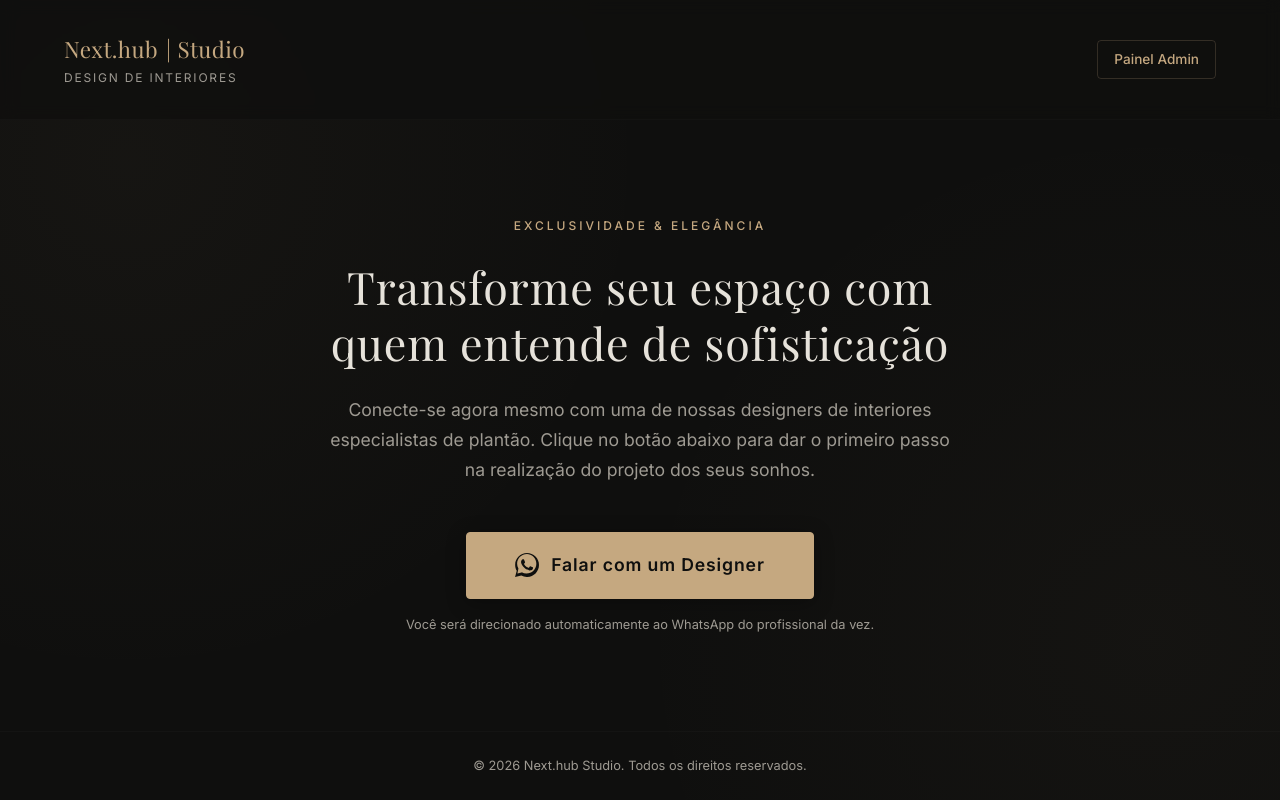
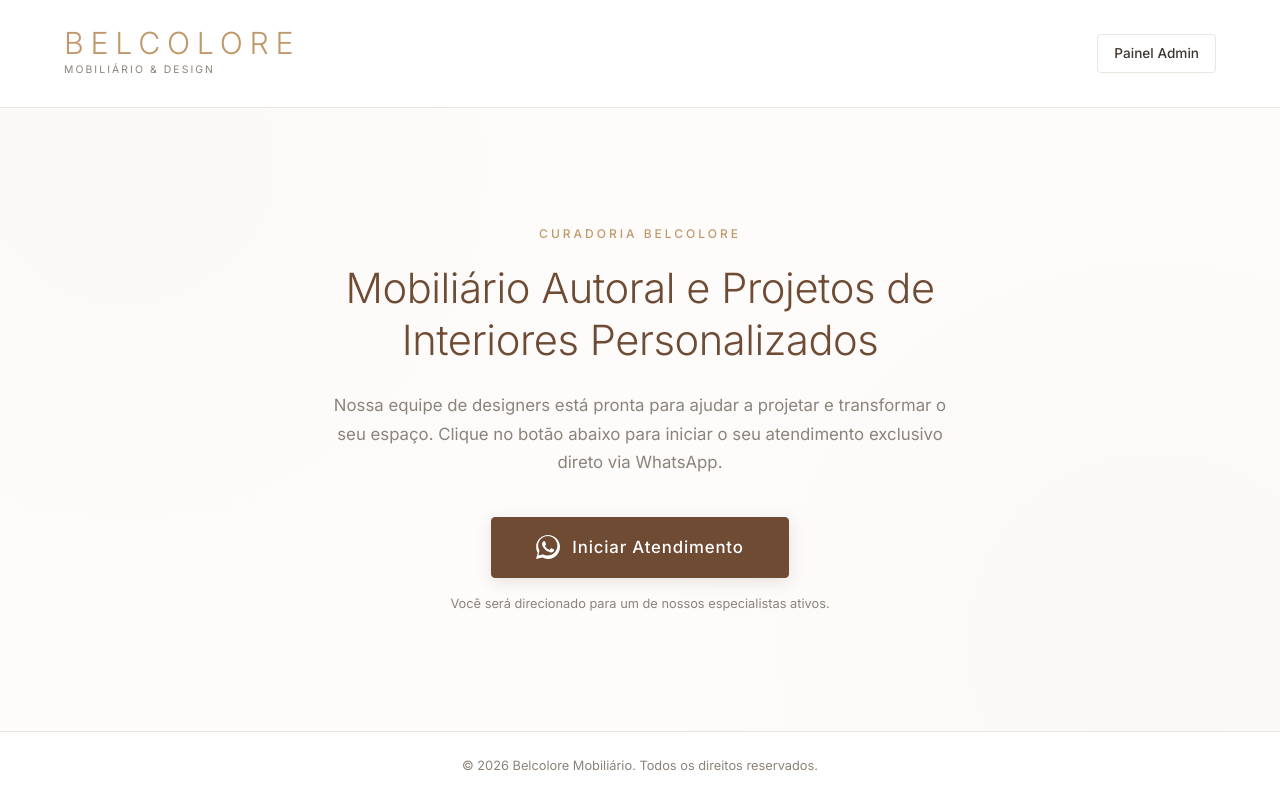
Before and after one commit to Guidemetrioo/designer-interior-gabi, a Next.js app: page / in a window 1280 px wide. Built offline with nearby package versions, Linux system fonts and the light colour scheme; a web font is replaced by a local one.

Commit message:
design: adapt system visual identity and logo to match Belcolore branding

```diff
--- a/src/app/admin/page.tsx
+++ b/src/app/admin/page.tsx
@@ -286,10 +286,8 @@ export default function Dashboard() {
       <header>
         <div className="container header-content">
           <div className="logo-group">
-            <h1 className="logo-title">
-              Next.hub <span>| Atendimento</span>
-            </h1>
-            <p className="logo-subtitle">Painel de Controle</p>
+            <h1 className="logo-title">BELCOLORE</h1>
+            <p className="logo-subtitle">Painel de Controle | Fila de Atendimento</p>
           </div>
           <div>
             <button className="btn-primary" onClick={handleOpenCreateModal}>
--- a/src/app/globals.css
+++ b/src/app/globals.css
@@ -1,27 +1,33 @@
-/* Design System - Next.hub Whatsapp Lead Distributor */
-/* Estética Premium para Design de Interiores: Tons Terrosos, Dourado Bronze, Grafite */
+/* Design System - Belcolore Whatsapp Lead Distributor */
+/* Estética Premium baseada no site oficial: Tons Creme/Areia, Marrom Terra, Dourado Bronze */
 
 :root {
-  /* Cores */
-  --color-bg: #0f0f0e;
-  --color-bg-offset: #171715;
-  --color-card: #1c1c1a;
-  --color-card-hover: #222220;
+  /* Paleta de Cores Belcolore */
+  --color-bg: #fdfcfb; /* Fundo Creme Areia bem claro */
+  --color-bg-offset: #f7f4ef; /* Offset Areia */
+  --color-card: #ffffff; /* Card branco puro */
+  --color-card-hover: #faf9f6;
 
-  --color-primary: #c5a880; /* Dourado Bronze */
-  --color-primary-hover: #b3956d;
-  --color-primary-light: rgba(197, 168, 128, 0.1);
-  --color-primary-border: rgba(197, 168, 128, 0.2);
+  --color-primary: #c0996b; /* Dourado Bronze da marca BELCOLORE */
+  --color-primary-hover: #a98357;
+  --color-primary-light: rgba(192, 153, 107, 0.08);
+  --color-primary-border: rgba(192, 153, 107, 0.2);
 
-  --color-text: #e6e2da; /* Creme Soft */
-  --color-text-muted: #9e9a92; /* Cinza Quente */
-  --color-text-dark: #0f0f0e;
+  --color-accent-brown: #6f4b34; /* Marrom Terra/Chocolate (Destaques e Botões) */
+  --color-accent-brown-hover: #593c2a;
+  --color-accent-brown-light: rgba(111, 75, 52, 0.05);
 
-  --color-success: #8dae84; /* Moss Green */
-  --color-success-bg: rgba(141, 174, 132, 0.1);
-  --color-error: #cb8484; /* Terracotta */
-  --color-error-bg: rgba(203, 132, 132, 0.1);
-  --color-info: #84a2cb;
+  --color-text: #3c3530; /* Marrom bem escuro/Grafite quente para máxima legibilidade */
+  --color-text-muted: #8c837a; /* Cinza Quente */
+  --color-text-dark: #ffffff; /* Texto sobre botões escuros */
+
+  --color-success: #7da074; /* Verde Oliva suave para status ativo */
+  --color-success-bg: rgba(125, 160, 116, 0.1);
+  --color-error: #c67a7a; /* Terracotta para erros/exclusões */
+  --color-error-bg: rgba(198, 122, 122, 0.1);
+  --color-info: #7aa0c6;
+
+  --border-color: #eae5df; /* Linha de borda sutil no tom areia */
 
   --border-radius-sm: 4px;
   --border-radius-md: 8px;
@@ -53,7 +59,6 @@ body {
 }
 
 h1, h2, h3, h4, h5, h6 {
-  font-family: var(--font-serif);
   font-weight: 300;
   letter-spacing: 0.02em;
   color: var(--color-text);
@@ -84,11 +89,11 @@ button {
   padding: 0 24px;
 }
 
-/* Header style */
+/* Header style - Idêntico ao site */
 header {
-  border-bottom: 1px solid rgba(255, 255, 255, 0.05);
-  padding: 24px 0;
-  background-color: rgba(15, 15, 14, 0.8);
+  border-bottom: 1px solid var(--border-color);
+  padding: 28px 0;
+  background-color: rgba(253, 252, 251, 0.9);
   backdrop-filter: blur(8px);
   position: sticky;
   top: 0;
@@ -107,39 +112,38 @@ header {
 }
 
 .logo-title {
-  font-size: 1.6rem;
-  color: var(--color-primary);
-  display: flex;
-  align-items: center;
-  gap: 8px;
-}
-
-.logo-title span {
+  font-family: var(--font-sans);
   font-weight: 300;
+  font-size: 1.9rem;
+  letter-spacing: 0.22em;
+  color: var(--color-primary); /* Dourado Bronze */
+  text-transform: uppercase;
+  line-height: 1;
 }
 
 .logo-subtitle {
-  font-size: 0.75rem;
+  font-size: 0.65rem;
   text-transform: uppercase;
-  letter-spacing: 0.15em;
+  letter-spacing: 0.2em;
   color: var(--color-text-muted);
+  margin-top: 4px;
 }
 
 /* Hero Section */
 .hero {
-  padding: 40px 0 24px 0;
+  padding: 48px 0 24px 0;
 }
 
 .hero-card {
-  background: linear-gradient(135deg, var(--color-bg-offset), var(--color-card));
-  border: 1px solid var(--color-primary-border);
-  border-radius: var(--border-radius-lg);
-  padding: 32px;
+  background: linear-gradient(135deg, var(--color-bg-offset), #ffffff);
+  border: 1px solid var(--border-color);
+  border-radius: var(--border-radius-md);
+  padding: 36px;
   display: flex;
   justify-content: space-between;
   align-items: center;
   gap: 32px;
-  box-shadow: 0 10px 40px rgba(0, 0, 0, 0.3);
+  box-shadow: 0 4px 20px rgba(111, 75, 52, 0.03);
 }
 
 @media (max-width: 768px) {
@@ -151,16 +155,18 @@ header {
 }
 
 .hero-text h2 {
+  font-family: var(--font-sans);
   font-size: 2.2rem;
-  margin-bottom: 8px;
-  background: linear-gradient(to right, #ffffff, var(--color-primary));
-  -webkit-background-clip: text;
-  -webkit-text-fill-color: transparent;
+  font-weight: 300;
+  margin-bottom: 12px;
+  color: var(--color-accent-brown); /* Marrom terroso */
+  letter-spacing: -0.01em;
 }
 
 .hero-text p {
   color: var(--color-text-muted);
   max-width: 600px;
+  font-size: 0.95rem;
 }
 
 .hero-action {
@@ -172,7 +178,7 @@ header {
 
 /* Buttons */
 .btn-primary {
-  background-color: var(--color-primary);
+  background-color: var(--color-accent-brown);
   color: var(--color-text-dark);
   padding: 12px 24px;
   font-weight: 500;
@@ -182,17 +188,19 @@ header {
   justify-content: center;
   gap: 8px;
   transition: var(--transition-smooth);
+  border: 1px solid var(--color-accent-brown);
 }
 
 .btn-primary:hover {
-  background-color: var(--color-primary-hover);
+  background-color: transparent;
+  color: var(--color-accent-brown);
   transform: translateY(-1px);
 }
 
 .btn-secondary {
-  border: 1px solid var(--color-primary-border);
+  border: 1px solid var(--border-color);
   background-color: transparent;
-  color: var(--color-primary);
+  color: var(--color-text);
   padding: 12px 24px;
   font-weight: 500;
   border-radius: var(--border-radius-sm);
@@ -204,13 +212,13 @@ header {
 }
 
 .btn-secondary:hover {
-  background-color: var(--color-primary-light);
-  border-color: var(--color-primary);
+  background-color: var(--color-bg-offset);
+  border-color: var(--color-text-muted);
 }
 
 .btn-danger {
   background-color: var(--color-error-bg);
-  border: 1px solid rgba(203, 132, 132, 0.3);
+  border: 1px solid rgba(198, 122, 122, 0.3);
   color: var(--color-error);
   padding: 8px 16px;
   font-size: 0.875rem;
@@ -220,15 +228,15 @@ header {
 
 .btn-danger:hover {
   background-color: var(--color-error);
-  color: var(--color-text-dark);
+  color: #ffffff;
   border-color: var(--color-error);
 }
 
 /* Copy Link Widget */
 .link-widget {
-  background-color: rgba(0, 0, 0, 0.2);
-  border: 1px dashed var(--color-primary-border);
-  border-radius: var(--border-radius-md);
+  background-color: var(--color-bg);
+  border: 1px solid var(--border-color);
+  border-radius: var(--border-radius-sm);
   padding: 12px 16px;
   display: flex;
   justify-content: space-between;
@@ -238,7 +246,7 @@ header {
 
 .link-text {
   font-family: monospace;
-  color: var(--color-primary);
+  color: var(--color-accent-brown);
   font-size: 0.85rem;
   overflow: hidden;
   text-overflow: ellipsis;
@@ -250,15 +258,17 @@ header {
   font-size: 0.75rem;
   text-transform: uppercase;
   letter-spacing: 0.05em;
-  background-color: rgba(255, 255, 255, 0.05);
+  background-color: var(--color-bg-offset);
   padding: 4px 8px;
   border-radius: 4px;
+  border: 1px solid var(--border-color);
   transition: var(--transition-smooth);
 }
 
 .btn-copy:hover {
   background-color: var(--color-primary);
-  color: var(--color-text-dark);
+  color: white;
+  border-color: var(--color-primary);
 }
 
 /* Section Header */
@@ -266,13 +276,14 @@ header {
   display: flex;
   justify-content: space-between;
   align-items: center;
-  margin: 32px 0 20px 0;
-  border-bottom: 1px solid rgba(255, 255, 255, 0.05);
+  margin: 40px 0 24px 0;
+  border-bottom: 1px solid var(--border-color);
   padding-bottom: 12px;
 }
 
 .section-header h3 {
   font-size: 1.5rem;
+  color: var(--color-accent-brown);
 }
 
 /* Dashboard Grid */
@@ -286,29 +297,31 @@ header {
 /* Seller Card */
 .seller-card {
   background-color: var(--color-card);
-  border: 1px solid rgba(255, 255, 255, 0.03);
-  border-radius: var(--border-radius-md);
-  padding: 24px;
+  border: 1px solid var(--border-color);
+  border-radius: var(--border-radius-sm);
+  padding: 28px;
   display: flex;
   flex-direction: column;
   gap: 16px;
   position: relative;
   transition: var(--transition-smooth);
+  box-shadow: 0 2px 8px rgba(111, 75, 52, 0.02);
 }
 
 .seller-card:hover {
-  transform: translateY(-4px);
-  border-color: var(--color-primary-border);
-  box-shadow: 0 8px 25px rgba(0, 0, 0, 0.3);
+  transform: translateY(-3px);
+  border-color: var(--color-primary);
+  box-shadow: 0 8px 20px rgba(111, 75, 52, 0.05);
 }
 
 .seller-card.inactive {
-  opacity: 0.6;
+  opacity: 0.55;
+  background-color: var(--color-bg-offset);
 }
 
 .seller-card.next-in-line {
   border-color: var(--color-primary);
-  box-shadow: 0 0 15px rgba(197, 168, 128, 0.15);
+  box-shadow: 0 0 15px rgba(192, 153, 107, 0.12);
 }
 
 .badge-next {
@@ -316,14 +329,14 @@ header {
   top: -10px;
   right: 20px;
   background-color: var(--color-primary);
-  color: var(--color-text-dark);
+  color: white;
   font-size: 0.65rem;
-  font-weight: 700;
+  font-weight: 600;
   text-transform: uppercase;
   letter-spacing: 0.1em;
   padding: 4px 10px;
-  border-radius: 10px;
-  box-shadow: 0 4px 10px rgba(0,0,0,0.3);
+  border-radius: 20px;
+  box-shadow: 0 2px 6px rgba(192,153,107,0.3);
 }
 
 .seller-header {
@@ -333,9 +346,11 @@ header {
 }
 
 .seller-info h4 {
-  font-size: 1.25rem;
+  font-family: var(--font-sans);
+  font-size: 1.3rem;
   font-weight: 400;
-  margin-bottom: 2px;
+  margin-bottom: 4px;
+  color: var(--color-text);
 }
 
 .seller-phone {
@@ -367,7 +382,7 @@ header {
   left: 0;
   right: 0;
   bottom: 0;
-  background-color: #333;
+  background-color: #ddd;
   transition: .3s;
   border-radius: 34px;
 }
@@ -382,6 +397,7 @@ header {
   background-color: white;
   transition: .3s;
   border-radius: 50%;
+  box-shadow: 0 1px 3px rgba(0,0,0,0.1);
 }
 
 input:checked + .slider {
@@ -397,10 +413,10 @@ input:checked + .slider:before {
   display: grid;
   grid-template-columns: 1fr 1fr;
   gap: 12px;
-  background-color: rgba(0, 0, 0, 0.15);
-  padding: 12px;
+  background-color: var(--color-bg-offset);
+  padding: 14px;
   border-radius: var(--border-radius-sm);
-  border: 1px solid rgba(255, 255, 255, 0.02);
+  border: 1px solid var(--border-color);
 }
 
 .stat-box {
@@ -416,9 +432,9 @@ input:checked + .slider:before {
 }
 
 .stat-value {
-  font-size: 1.1rem;
-  font-weight: 600;
-  color: var(--color-primary);
+  font-size: 1.15rem;
+  font-weight: 500;
+  color: var(--color-accent-brown);
 }
 
 .stat-value.time {
@@ -432,9 +448,9 @@ input:checked + .slider:before {
 .seller-message-preview {
   font-size: 0.8rem;
   color: var(--color-text-muted);
-  background-color: rgba(255, 255, 255, 0.02);
+  background-color: var(--color-bg-offset);
   padding: 8px 12px;
-  border-radius: 4px;
+  border-radius: var(--border-radius-sm);
   border-left: 2px solid var(--color-primary);
   font-style: italic;
   white-space: nowrap;
@@ -447,7 +463,7 @@ input:checked + .slider:before {
   justify-content: flex-end;
   gap: 8px;
   margin-top: auto;
-  border-top: 1px solid rgba(255, 255, 255, 0.05);
+  border-top: 1px solid var(--border-color);
   padding-top: 12px;
 }
 
@@ -458,9 +474,10 @@ input:checked + .slider:before {
 
 .logs-card {
   background-color: var(--color-card);
-  border-radius: var(--border-radius-md);
-  border: 1px solid rgba(255, 255, 255, 0.03);
+  border-radius: var(--border-radius-sm);
+  border: 1px solid var(--border-color);
   overflow: hidden;
+  box-shadow: 0 2px 8px rgba(111, 75, 52, 0.02);
 }
 
 .table-responsive {
@@ -475,23 +492,23 @@ table {
 }
 
 th {
-  background-color: rgba(0, 0, 0, 0.2);
+  background-color: var(--color-bg-offset);
   padding: 16px 24px;
   font-size: 0.75rem;
   text-transform: uppercase;
   letter-spacing: 0.1em;
   color: var(--color-text-muted);
-  border-bottom: 1px solid rgba(255, 255, 255, 0.05);
+  border-bottom: 1px solid var(--border-color);
 }
 
 td {
   padding: 16px 24px;
   font-size: 0.9rem;
-  border-bottom: 1px solid rgba(255, 255, 255, 0.03);
+  border-bottom: 1px solid var(--border-color);
 }
 
 tr:hover td {
-  background-color: rgba(255, 255, 255, 0.01);
+  background-color: rgba(192, 153, 107, 0.02);
 }
 
 .log-time {
@@ -506,7 +523,7 @@ tr:hover td {
   left: 0;
   width: 100vw;
   height: 100vh;
-  background-color: rgba(0, 0, 0, 0.7);
+  background-color: rgba(60, 53, 45, 0.4);
   backdrop-filter: blur(4px);
   display: flex;
   align-items: center;
@@ -524,12 +541,12 @@ tr:hover td {
 
 .modal-container {
   background-color: var(--color-card);
-  border: 1px solid var(--color-primary-border);
-  border-radius: var(--border-radius-lg);
+  border: 1px solid var(--border-color);
+  border-radius: var(--border-radius-md);
   max-width: 500px;
   width: 90%;
   padding: 32px;
-  box-shadow: 0 15px 50px rgba(0, 0, 0, 0.5);
+  box-shadow: 0 10px 40px rgba(60, 53, 45, 0.15);
   transform: scale(0.95);
   transition: var(--transition-smooth);
 }
@@ -543,15 +560,18 @@ tr:hover td {
   justify-content: space-between;
   align-items: center;
   margin-bottom: 24px;
+  border-bottom: 1px solid var(--border-color);
+  padding-bottom: 12px;
 }
 
 .modal-header h3 {
   font-size: 1.5rem;
+  color: var(--color-accent-brown);
 }
 
 .btn-close {
   color: var(--color-text-muted);
-  font-size: 1.5rem;
+  font-size: 1.7rem;
   line-height: 1;
   transition: var(--transition-smooth);
 }
@@ -573,11 +593,12 @@ tr:hover td {
   color: var(--color-text-muted);
   text-transform: uppercase;
   letter-spacing: 0.05em;
+  font-weight: 500;
 }
 
 .form-input {
-  background-color: rgba(0, 0, 0, 0.2);
-  border: 1px solid rgba(255, 255, 255, 0.08);
+  background-color: #ffffff;
+  border: 1px solid var(--border-color);
   border-radius: var(--border-radius-sm);
   padding: 12px 16px;
   color: var(--color-text);
@@ -587,7 +608,7 @@ tr:hover td {
 .form-input:focus {
   outline: none;
   border-color: var(--color-primary);
-  background-color: rgba(0, 0, 0, 0.3);
+  box-shadow: 0 0 0 3px var(--color-primary-light);
 }
 
 textarea.form-input {
@@ -612,12 +633,12 @@ textarea.form-input {
   position: fixed;
   bottom: 24px;
   right: 24px;
-  background-color: var(--color-bg-offset);
-  border: 1px solid var(--color-primary-border);
+  background-color: var(--color-card);
+  border: 1px solid var(--border-color);
   color: var(--color-text);
   padding: 16px 24px;
-  border-radius: var(--border-radius-md);
-  box-shadow: 0 10px 30px rgba(0, 0, 0, 0.4);
+  border-radius: var(--border-radius-sm);
+  box-shadow: 0 6px 20px rgba(111, 75, 52, 0.08);
   display: flex;
   align-items: center;
   gap: 12px;
@@ -633,11 +654,11 @@ textarea.form-input {
 }
 
 .toast-success {
-  border-color: var(--color-success);
+  border-left: 4px solid var(--color-success);
 }
 
 .toast-error {
-  border-color: var(--color-error);
+  border-left: 4px solid var(--color-error);
 }
 
 /* Empty State */
@@ -645,8 +666,8 @@ textarea.form-input {
   text-align: center;
   padding: 48px;
   background-color: var(--color-card);
-  border-radius: var(--border-radius-md);
-  border: 1px dashed rgba(255, 255, 255, 0.05);
+  border-radius: var(--border-radius-sm);
+  border: 1px dashed var(--border-color);
 }
 
 .empty-state h4 {
@@ -661,20 +682,21 @@ textarea.form-input {
   margin-bottom: 20px;
 }
 
-/* Client Landing Page Styles */
+/* Client Landing Page Styles - Belcolore Theme Extension */
 .landing-wrapper {
   min-height: 100vh;
   display: flex;
   flex-direction: column;
   background-color: var(--color-bg);
   background-image:
-    radial-gradient(circle at 10% 20%, rgba(197, 168, 128, 0.04) 0%, transparent 40%),
-    radial-gradient(circle at 90% 80%, rgba(197, 168, 128, 0.03) 0%, transparent 40%);
+    radial-gradient(circle at 10% 20%, rgba(192, 153, 107, 0.03) 0%, transparent 40%),
+    radial-gradient(circle at 90% 80%, rgba(111, 75, 52, 0.02) 0%, transparent 40%);
 }
 
 .landing-header {
-  padding: 32px 0;
-  border-bottom: 1px solid rgba(255, 255, 255, 0.02);
+  padding: 28px 0;
+  border-bottom: 1px solid var(--border-color);
+  background-color: #ffffff;
 }
 
 .landing-main {
@@ -701,29 +723,30 @@ textarea.form-input {
   text-transform: uppercase;
   letter-spacing: 0.25em;
   color: var(--color-primary);
-  margin-bottom: 24px;
+  margin-bottom: 20px;
 }
 
 .editorial-title {
-  font-family: var(--font-serif);
-  font-size: 2.8rem;
+  font-family: var(--font-sans);
+  font-size: 2.6rem;
   line-height: 1.25;
-  color: var(--color-text);
+  color: var(--color-accent-brown); /* Marrom Chocolate */
   font-weight: 300;
   margin-bottom: 24px;
+  letter-spacing: -0.01em;
 }
 
 @media (max-width: 768px) {
   .editorial-title {
-    font-size: 2rem;
+    font-size: 1.9rem;
   }
 }
 
 .editorial-paragraph {
-  font-size: 1.1rem;
+  font-size: 1.05rem;
   line-height: 1.7;
   color: var(--color-text-muted);
-  margin-bottom: 48px;
+  margin-bottom: 40px;
 }
 
 .cta-container {
@@ -739,23 +762,23 @@ textarea.form-input {
   align-items: center;
   justify-content: center;
   gap: 12px;
-  background-color: var(--color-primary);
-  color: var(--color-text-dark);
-  font-weight: 600;
-  font-size: 1.1rem;
+  background-color: var(--color-accent-brown); /* Botão Marrom */
+  color: #ffffff;
+  font-weight: 500;
+  font-size: 1.05rem;
   letter-spacing: 0.05em;
-  padding: 18px 48px;
-  border-radius: 4px;
-  border: 1px solid var(--color-primary);
-  box-shadow: 0 4px 20px rgba(0, 0, 0, 0.3);
+  padding: 16px 44px;
+  border-radius: var(--border-radius-sm);
+  border: 1px solid var(--color-accent-brown);
+  box-shadow: 0 4px 15px rgba(111, 75, 52, 0.15);
   transition: var(--transition-smooth);
 }
 
 .whatsapp-cta-btn:hover {
   background-color: transparent;
-  color: var(--color-primary);
-  box-shadow: 0 0 30px rgba(197, 168, 128, 0.25);
-  transform: translateY(-2px);
+  color: var(--color-accent-brown);
+  box-shadow: 0 6px 20px rgba(111, 75, 52, 0.1);
+  transform: translateY(-1px);
 }
 
 .whatsapp-icon {
@@ -774,9 +797,10 @@ textarea.form-input {
 .landing-footer {
   padding: 24px 0;
   text-align: center;
-  border-top: 1px solid rgba(255, 255, 255, 0.02);
+  border-top: 1px solid var(--border-color);
   color: var(--color-text-muted);
   font-size: 0.8rem;
+  background-color: #ffffff;
 }
 
 @keyframes fadeIn {
--- a/src/app/page.tsx
+++ b/src/app/page.tsx
@@ -8,10 +8,8 @@ export default function ClientLandingPage() {
       <header className="landing-header">
         <div className="container" style={{ display: "flex", justifyContent: "space-between", alignItems: "center" }}>
           <div className="logo-group">
-            <h1 className="logo-title" style={{ fontSize: "1.4rem" }}>
-              Next.hub <span>| Studio</span>
-            </h1>
-            <p className="logo-subtitle">Design de Interiores</p>
+            <h1 className="logo-title">BELCOLORE</h1>
+            <p className="logo-subtitle">Mobiliário & Design</p>
           </div>
           <Link href="/admin" className="btn-secondary" style={{ padding: "8px 16px", fontSize: "0.85rem" }}>
             Painel Admin
@@ -21,13 +19,13 @@ export default function ClientLandingPage() {
 
       <main className="landing-main">
         <div className="landing-content">
-          <div className="editorial-tag">Exclusividade & Elegância</div>
+          <div className="editorial-tag">Curadoria Belcolore</div>
           <h2 className="editorial-title">
-            Transforme seu espaço com quem entende de sofisticação
+            Mobiliário Autoral e Projetos de Interiores Personalizados
           </h2>
           <p className="editorial-paragraph">
-            Conecte-se agora mesmo com uma de nossas designers de interiores especialistas de plantão.
-            Clique no botão abaixo para dar o primeiro passo na realização do projeto dos seus sonhos.
+            Nossa equipe de designers está pronta para ajudar a projetar e transformar o seu espaço.
+            Clique no botão abaixo para iniciar o seu atendimento exclusivo direto via WhatsApp.
           </p>
 
           <div className="cta-container">
@@ -41,17 +39,17 @@ export default function ClientLandingPage() {
               >
                 <path d="M.057 24l1.687-6.163c-1.041-1.804-1.588-3.849-1.587-5.946C.06 5.348 5.397.01 12.008.01c3.202.001 6.212 1.246 8.477 3.514 2.266 2.268 3.507 5.28 3.505 8.484-.004 6.657-5.34 11.997-11.953 11.997-2.005-.001-3.973-.5-5.739-1.451L0 24zm6.59-4.846c1.6.95 3.188 1.449 4.825 1.451 5.436 0 9.86-4.37 9.864-9.799.002-2.63-1.023-5.101-2.885-6.963C16.588 2.01 14.12 1.01 11.999 1.01c-5.442 0-9.866 4.372-9.87 9.802 0 1.63.45 3.22 1.302 4.621L2.4 20.6l5.247-1.376zM17.52 14.3c-.302-.15-1.786-.881-2.056-.979-.27-.099-.467-.148-.662.15-.195.297-.757.98-.927 1.178-.17.199-.341.223-.643.073-.302-.15-1.276-.47-2.43-1.499-.899-.8-1.505-1.79-1.682-2.09-.177-.3-.019-.462.13-.61.135-.133.302-.35.452-.524.151-.174.2-.298.302-.497.102-.198.051-.373-.026-.523-.077-.15-.662-1.597-.907-2.188-.239-.572-.482-.494-.662-.503-.17-.008-.367-.01-.563-.01-.196 0-.517.073-.787.37-.27.297-1.03 1.007-1.03 2.457 0 1.45 1.053 2.852 1.2 3.05.148.199 2.072 3.165 5.018 4.44.7.304 1.247.486 1.672.62.705.224 1.346.193 1.854.117.564-.084 1.787-.73 2.039-1.436.252-.706.252-1.312.176-1.436-.076-.124-.27-.198-.572-.348z" />
               </svg>
-              Falar com um Designer
+              Iniciar Atendimento
             </Link>
             <p className="cta-disclaimer">
-              Você será direcionado automaticamente ao WhatsApp do profissional da vez.
+              Você será direcionado para um de nossos especialistas ativos.
             </p>
           </div>
         </div>
       </main>
 
       <footer className="landing-footer">
-        <p>&copy; {new Date().getFullYear()} Next.hub Studio. Todos os direitos reservados.</p>
+        <p>&copy; {new Date().getFullYear()} Belcolore Mobiliário. Todos os direitos reservados.</p>
       </footer>
     </div>
   );
```
